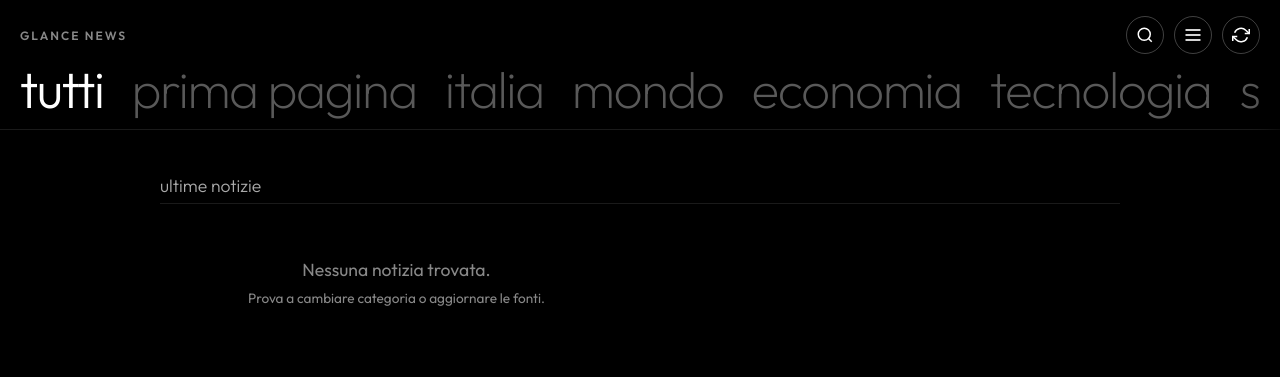
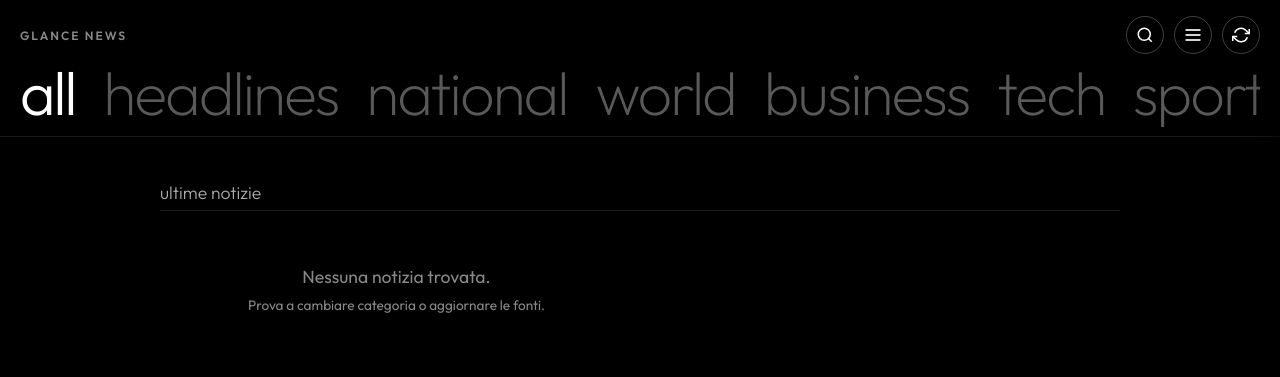
Before and after one commit to feiluca85-svg/InfoHub, a website: page news/index.html in a window 1280 px wide. Drawn offline with Linux system fonts and the light colour scheme; no server answers.

Commit message:
Enlarge WP8 Panorama tab typography to 3.8rem, translate tabs to English (all, headlines, national, world, business, tech, sports), and set top status bar theme to pure black #000000

```diff
--- a/news/index.html
+++ b/news/index.html
@@ -3,13 +3,13 @@
 <head>
   <meta charset="UTF-8">
   <meta name="viewport" content="width=device-width, initial-scale=1.0, maximum-scale=1.0, user-scalable=no">
-  <meta name="theme-color" content="#0078d7">
+  <meta name="theme-color" content="#000000">
   <meta name="description" content="News - Feed RSS e notizie in stile Windows Phone 8">
   <title>News</title>
 
   <!-- PWA & iOS Meta Tags -->
-  <link rel="manifest" href="manifest.json?v=20260727_v200">
-  <meta name="apple-mobile-web-app-status-bar-style" content="black-translucent">
+  <link rel="manifest" href="manifest.json?v=20260727_v600">
+  <meta name="apple-mobile-web-app-status-bar-style" content="black">
   <meta name="apple-mobile-web-app-capable" content="yes">
   <meta name="mobile-web-app-capable" content="yes">
   <meta name="apple-mobile-web-app-title" content="News">
@@ -22,15 +22,15 @@
   <!-- iOS Apple Touch Icons (Absolute & Relative) -->
   <link rel="apple-touch-icon" href="https://feiluca85-svg.github.io/InfoHub/news/apple-touch-icon.png">
   <link rel="apple-touch-icon-precomposed" href="https://feiluca85-svg.github.io/InfoHub/news/apple-touch-icon.png">
-  <link rel="apple-touch-icon" href="apple-touch-icon.png?v=20260727_v200">
-  <link rel="apple-touch-icon-precomposed" href="apple-touch-icon.png?v=20260727_v200">
-  <link rel="icon" href="icon-192.png?v=20260727_v200" type="image/png">
+  <link rel="apple-touch-icon" href="apple-touch-icon.png?v=20260727_v600">
+  <link rel="apple-touch-icon-precomposed" href="apple-touch-icon.png?v=20260727_v600">
+  <link rel="icon" href="icon-192.png?v=20260727_v600" type="image/png">
 
   <!-- Fonts & Styles -->
   <link rel="preconnect" href="https://fonts.googleapis.com">
   <link rel="preconnect" href="https://fonts.gstatic.com" crossorigin>
   <link href="https://fonts.googleapis.com/css2?family=Outfit:wght@200;300;400;500;600;700&family=Merriweather:ital,wght@0,300;0,400;0,700;1,300&display=swap" rel="stylesheet">
-  <link rel="stylesheet" href="styles.css?v=20260727_v500">
+  <link rel="stylesheet" href="styles.css?v=20260727_v600">
 </head>
 <body>
   <div id="newsApp">
@@ -70,16 +70,16 @@
         </div>
       </div>
 
-      <!-- Authentic WP8 Metro Panorama Sliding Title Bar -->
+      <!-- Authentic WP8 Metro Panorama Sliding Title Bar (English Labels) -->
       <nav class="wp8-pivot-header-bar">
         <div class="wp8-pivot-container">
-          <button class="wp8-pivot-title active" data-category="tutti">tutti</button>
-          <button class="wp8-pivot-title" data-category="prima-pagina">prima pagina</button>
-          <button class="wp8-pivot-title" data-category="italia">italia</button>
-          <button class="wp8-pivot-title" data-category="mondo">mondo</button>
-          <button class="wp8-pivot-title" data-category="economia">economia</button>
-          <button class="wp8-pivot-title" data-category="tecnologia">tecnologia</button>
-          <button class="wp8-pivot-title" data-category="sport">sport</button>
+          <button class="wp8-pivot-title active" data-category="tutti">all</button>
+          <button class="wp8-pivot-title" data-category="prima-pagina">headlines</button>
+          <button class="wp8-pivot-title" data-category="italia">national</button>
+          <button class="wp8-pivot-title" data-category="mondo">world</button>
+          <button class="wp8-pivot-title" data-category="economia">business</button>
+          <button class="wp8-pivot-title" data-category="tecnologia">tech</button>
+          <button class="wp8-pivot-title" data-category="sport">sports</button>
         </div>
       </nav>
     </header>
@@ -175,6 +175,6 @@
     </dialog>
   </div>
 
-  <script src="app.js?v=20260727_v500"></script>
+  <script src="app.js?v=20260727_v600"></script>
 </body>
 </html>
--- a/news/styles.css
+++ b/news/styles.css
@@ -147,15 +147,15 @@ body {
   color: rgba(255, 255, 255, 0.35);
   border: none;
   font-family: var(--font-family);
-  font-size: 3.2rem; /* GIANT Metro Title Typography like 'people' & 'profile' */
+  font-size: 3.8rem; /* Even larger GIANT Metro Title Typography */
   font-weight: 200;
   text-transform: lowercase;
-  letter-spacing: -1.5px;
+  letter-spacing: -2px;
   cursor: pointer;
   white-space: nowrap;
   padding: 0;
   margin: 0;
-  line-height: 1.0;
+  line-height: 0.95;
   transition: all 0.25s cubic-bezier(0.1, 0.9, 0.2, 1);
 }
 
```
Also changed, not shown: meteo/index.html (+8 -8 lines), meteo/manifest.json, news/manifest.json.
